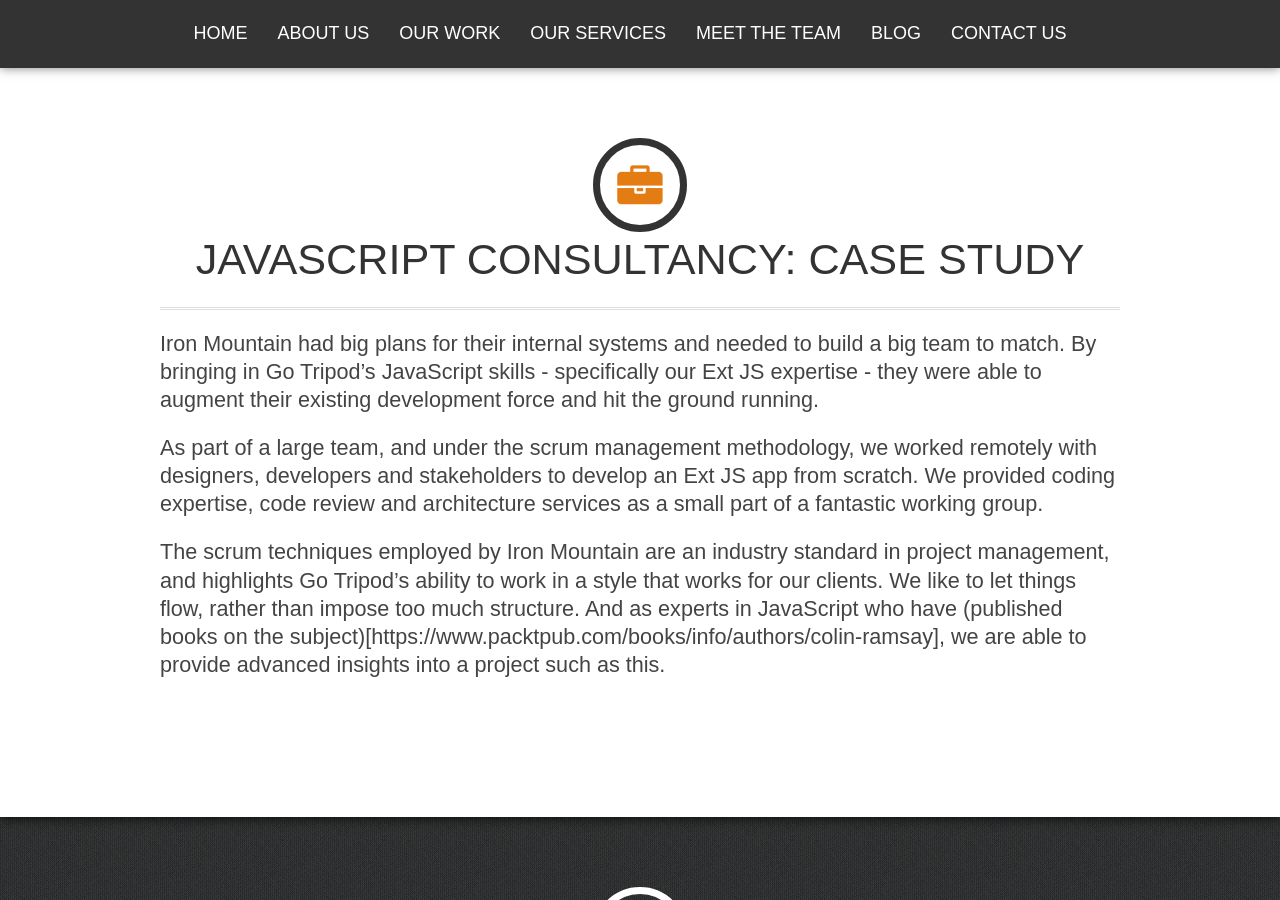
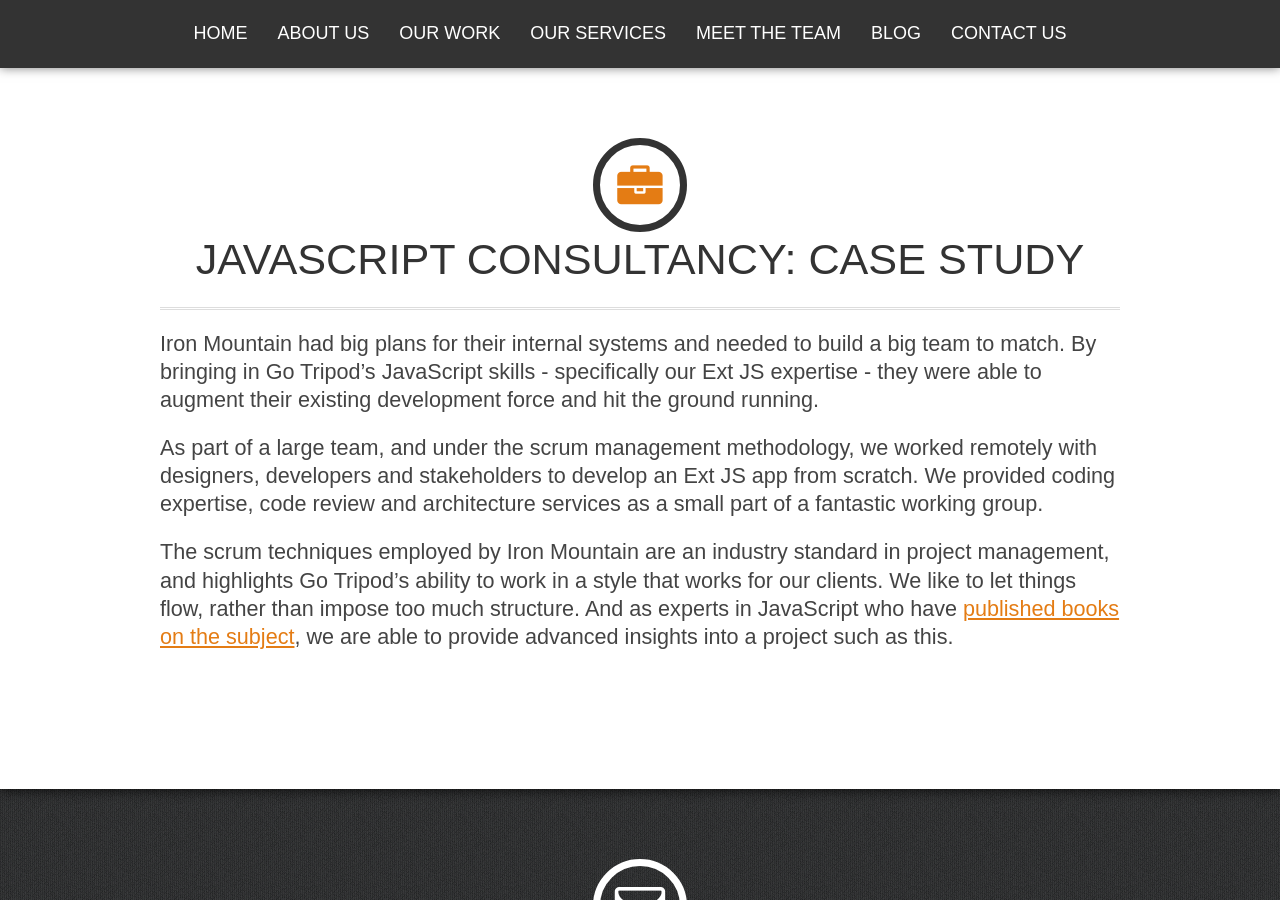
Before and after one commit to gotripod/gotripod.github.io, a Jekyll site: the page built from _case_studies/iron-mountain.md, in a window 1280 px wide and 900 px high. Built offline with Jekyll 4.4.1, drawn with Linux system fonts in a browser that asks for light colours; some web fonts are replaced; Markdown is read by kramdown in place of the engine named in the settings.

Commit message:
Update iron-mountain.md

```diff
--- a/_case_studies/iron-mountain.md
+++ b/_case_studies/iron-mountain.md
@@ -9,4 +9,4 @@
 
 As part of a large team, and under the scrum management methodology, we worked remotely with designers, developers and stakeholders to develop an Ext JS app from scratch. We provided coding expertise, code review and architecture services as a small part of a fantastic working group.
 
-The scrum techniques employed by Iron Mountain are an industry standard in project management, and highlights Go Tripod's ability to work in a style that works for our clients. We like to let things flow, rather than impose too much structure. And as experts in JavaScript who have (published books on the subject)[https://www.packtpub.com/books/info/authors/colin-ramsay], we are able to provide advanced insights into a project such as this.
+The scrum techniques employed by Iron Mountain are an industry standard in project management, and highlights Go Tripod's ability to work in a style that works for our clients. We like to let things flow, rather than impose too much structure. And as experts in JavaScript who have [published books on the subject](https://www.packtpub.com/books/info/authors/colin-ramsay), we are able to provide advanced insights into a project such as this.
```
